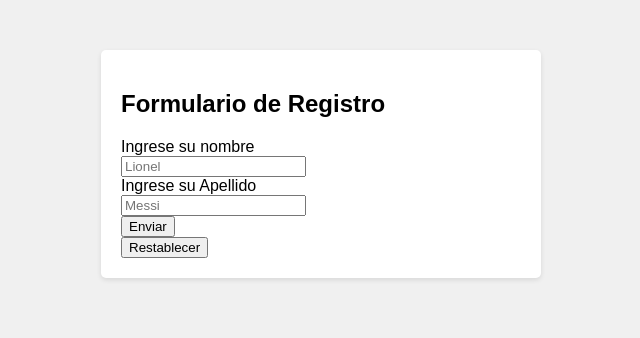
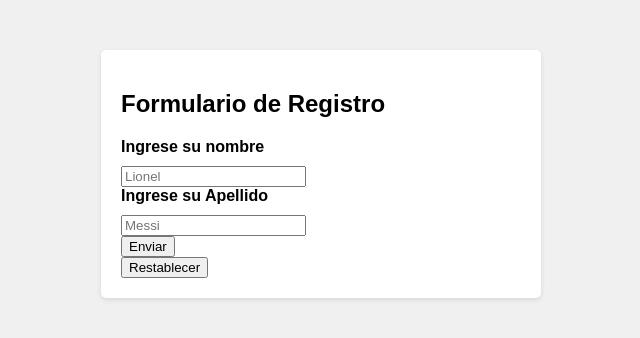
Before and after one commit to vazqueznahuel/Clementina, a React (Create React App) app: page / in a window 1280 px wide. Shown: the top 338 px of the page, without its empty margins (319-959 px from the left). Built offline with nearby package versions, Linux system fonts and the light colour scheme; no server answers; the database is empty.

Commit message:
Agregando estilos al label

```diff
--- a/src/App.css
+++ b/src/App.css
@@ -20,3 +20,10 @@ body {
     font-size: 24px;
     margin-bottom: 20px;
   }
+
+  /* Etiquetas */
+  .info-label {
+    display: block;
+    font-weight: bold;
+    margin-bottom: 10px;
+  }
```
